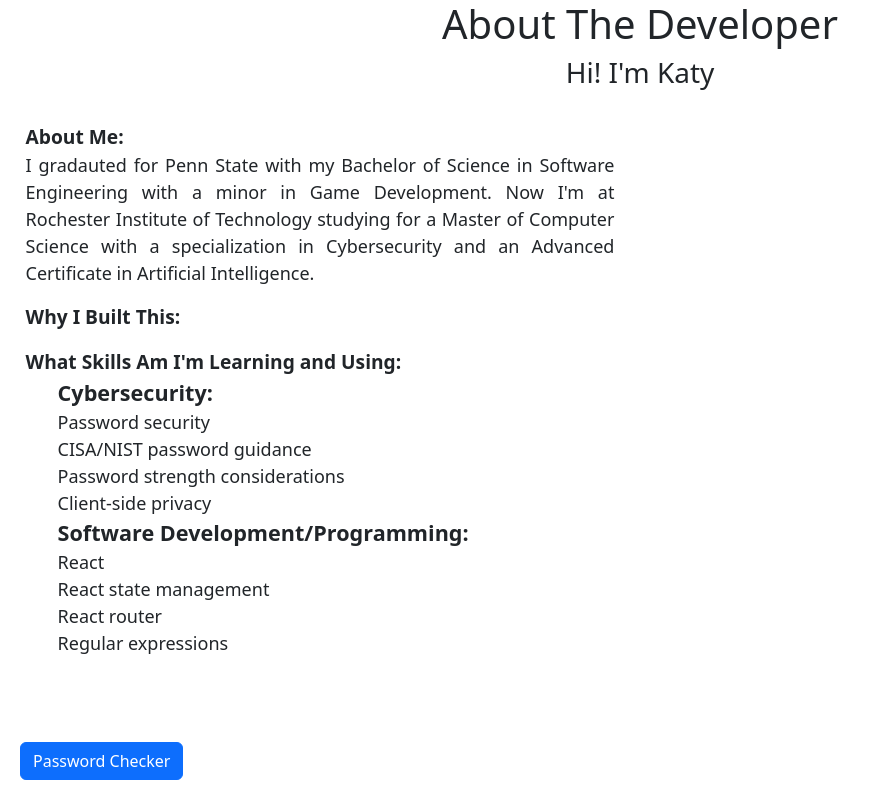
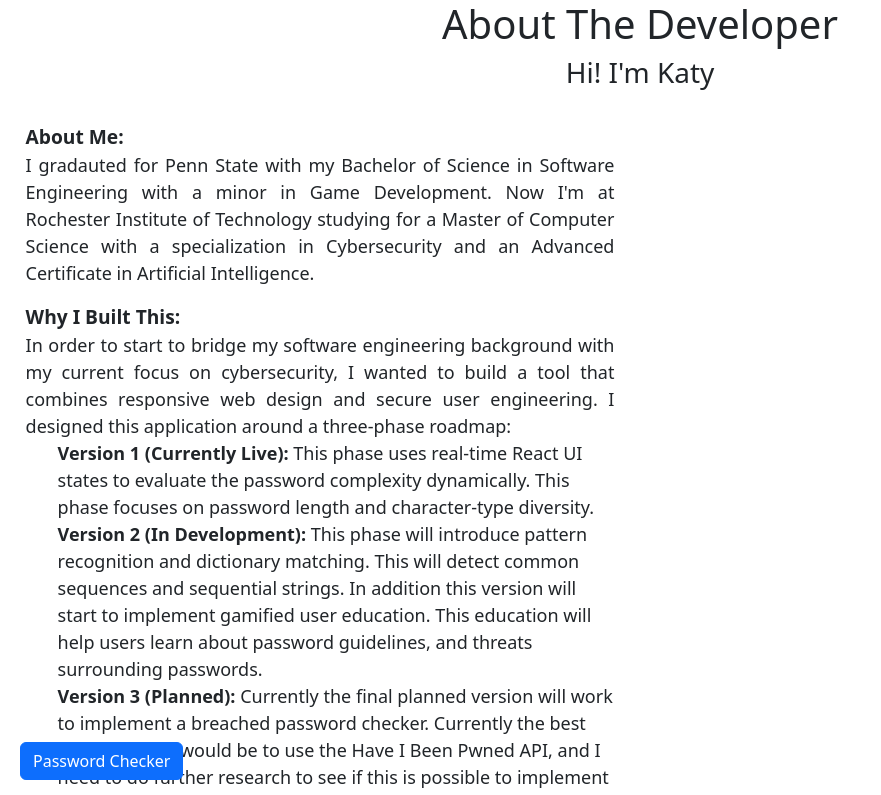
Before and after one commit to kmr6702/password-strength-checker, a React (Create React App) app: page /about-the-dev in a window 1280 px wide. Shown: the top 795 px of the page, without its empty margins (0-881 px from the left). Built offline with nearby package versions, Linux system fonts and the light colour scheme.

Commit message:
Fixed ESLint errors and updated About the Dev

```diff
--- a/src/Analysis/realTimeReview.js
+++ b/src/Analysis/realTimeReview.js
@@ -4,13 +4,13 @@ export function reviewRealTime(password){
     const number = /[0-9]/
     const symbols = /[!@#$%^&*,.()-_+=/?]/
 
-    {/*Place holders that count the number of each type of value*/}
+    //Place holders that count the number of each type of value
     let upperCaseCount = 0;
     let lowerCaseCount = 0;
     let numbersCount = 0;
     let symbolsCount = 0;
 
-    {/*Compares each value of the current password against the regexes to count for the amount each character type occurs*/}
+    //Compares each value of the current password against the regexes to count for the amount each character type occurs
     for(let i = 0; i < password.length; i++){
        const char = password[i];
 
@@ -26,7 +26,7 @@ export function reviewRealTime(password){
 
     }
 
-    {/*Returns the count of each character type*/}
+    //Returns the count of each character type
     return {
         upperCaseCount,
         lowerCaseCount,
@@ -45,32 +45,32 @@ export function ratingAnalysis(review, length){
     let charTypesPresent = 0;
     let rating = "Very Weak";
 
-    {/*A counter that tracks how many of each character type is present*/}
-    if(review.upperCaseCount != 0){
+    //A counter that tracks how many of each character type is present
+    if(review.upperCaseCount !== 0){
         charTypesPresent++;
     }
 
-    if(review.lowerCaseCount != 0){
+    if(review.lowerCaseCount !== 0){
         charTypesPresent++;
     }
 
-    if(review.numbersCount != 0){
+    if(review.numbersCount !== 0){
         charTypesPresent++;
     }
 
-    if(review.symbolsCount != 0){
+    if(review.symbolsCount !== 0){
         charTypesPresent++;
     }
 
-    if(length <= 8 || charTypesPresent == 0){
+    if(length <= 8 || charTypesPresent === 0){
         rating = "Very Weak";
     }else if(length > 8 && length < 16){
         rating = "Weak";
-    }else if(length >= 16 && charTypesPresent == 1){
+    }else if(length >= 16 && charTypesPresent === 1){
         rating = "Moderate";
-    }else if(length >= 16  && (charTypesPresent == 2 || charTypesPresent == 3)){
+    }else if(length >= 16  && (charTypesPresent === 2 || charTypesPresent === 3)){
         rating = "Strong";
-    }else if(length >= 16 && charTypesPresent == 4){
+    }else if(length >= 16 && charTypesPresent === 4){
         rating = "Very Strong";
     }else{
         rating = "Very Weak";
--- a/src/Screens/AboutTheDev.jsx
+++ b/src/Screens/AboutTheDev.jsx
@@ -13,21 +13,38 @@ export default function AboutTheDev(){
                     Computer Science with a specialization in Cybersecurity and an Advanced Certificate in Artificial Intelligence.</p>
 
                 <header>Why I Built This:</header>
-                <p></p>
+                <p>
+                    In order to start to bridge my software engineering background with my current focus on cybersecurity, I wanted to build a tool that combines responsive web design
+                    and secure user engineering.
 
-                <header>What Skills Am I'm Learning and Using:</header>
+                    I designed this application around a three-phase roadmap:
+
+                    <ul>
+                        <li><b>Version 1 (Currently Live):</b> This phase uses real-time React UI states to evaluate the password complexity dynamically. This phase focuses on
+                        password length and character-type diversity. </li>
+
+                        <li><b>Version 2 (In Development):</b> This phase will introduce pattern recognition and dictionary matching. This will detect common sequences and sequential strings.
+                        In addition this version will start to implement gamified user education. This education will help users learn about password guidelines, and threats surrounding passwords.</li>
+
+                        <li><b>Version 3 (Planned):</b> Currently the final planned version will work to implement a breached password checker. Currently the best way to do this would
+                        be to use the Have I Been Pwned API, and I need to do further research to see if this is possible to implement while keeping the program completely client-side
+                        while not storing the password in any way.</li>
+                    </ul>
+                </p>
+
+                <header>What Skills Am I Learning and Using:</header>
                 <p>
                     <ul>
-                        <header className='ListHeaders'>Cybersecurity:</header>
-                        <li>Password security</li>
-                        <li>CISA/NIST password guidance</li>
-                        <li>Password strength considerations</li>
-                        <li>Client-side privacy</li>
-                        <header>Software Development/Programming:</header>
-                        <li>React</li>
-                        <li>React state management</li>
-                        <li>React router</li>
-                        <li>Regular expressions</li>
+                        <h5>Cybersecurity & Cryptographic Concepts:</h5>
+                        <li><b>Identity & Access Management (IAM):</b>Implementing secure credential hygiene and auditing methods</li>
+                        <li><b>Regulatory Compliance:</b> Aligning logic with current NIST and CISA password complexity guidelines</li>
+                        <li><b>Privacy Engineering:</b> The entered data is not stored or transmitted in any form</li>
+                        <li><b>Threat Modeling</b> Analyzing defense mechanisms against brute-force and dictionary attacks</li>
+                        <h5>Software Development/Programming:</h5>
+                        <li><b>React Framework:</b> Structuring scalable, modular components</li>
+                        <li><b>State Architecture:</b> Managing real-time UI state updates based on user input</li>
+                        <li><b>Client-Side Routing:</b> Utilizing React Router to link multiple screens</li>
+                        <li><b>Regular Expressions:</b> Pattern matching to track character counts</li>
                     </ul>
                 </p>
             </div>
--- a/src/Screens/Dashboard.jsx
+++ b/src/Screens/Dashboard.jsx
@@ -23,14 +23,14 @@ export default function Dashboard(){
         const newPassword = e.target.value;
 
         setPassword(newPassword);
-        setLength(newPassword.length);
+        // setLength(newPassword.length);
 
         const review = reviewRealTime(newPassword);
 
-        setLowerCaseCount(review.lowerCaseCount);
-        setUpperCaseCount(review.upperCaseCount);
-        setSymbolCount(review.symbolsCount);
-        setNumberCount(review.numbersCount);
+        // setLowerCaseCount(review.lowerCaseCount);
+        // setUpperCaseCount(review.upperCaseCount);
+        // setSymbolCount(review.symbolsCount);
+        // setNumberCount(review.numbersCount);
 
         setQuickAnalysis(ratingAnalysis(review, newPassword.length));
     }
```
